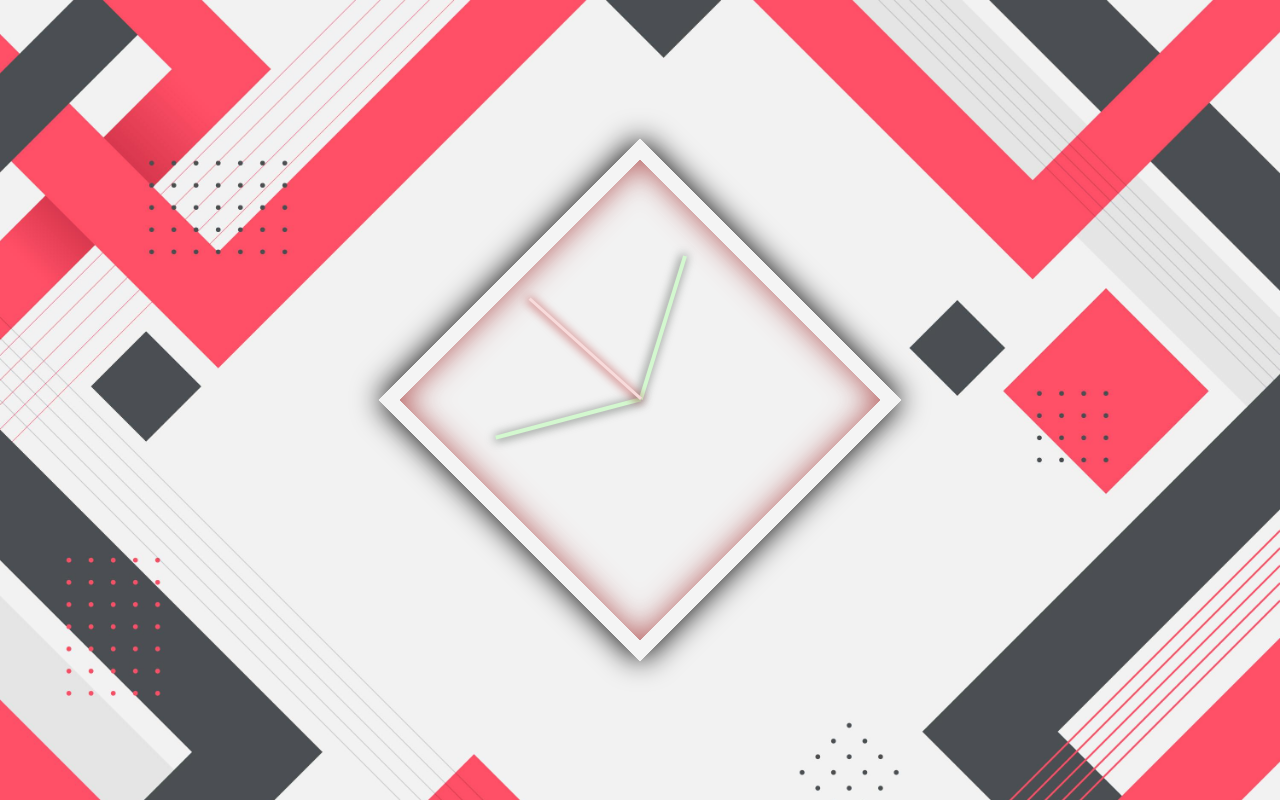
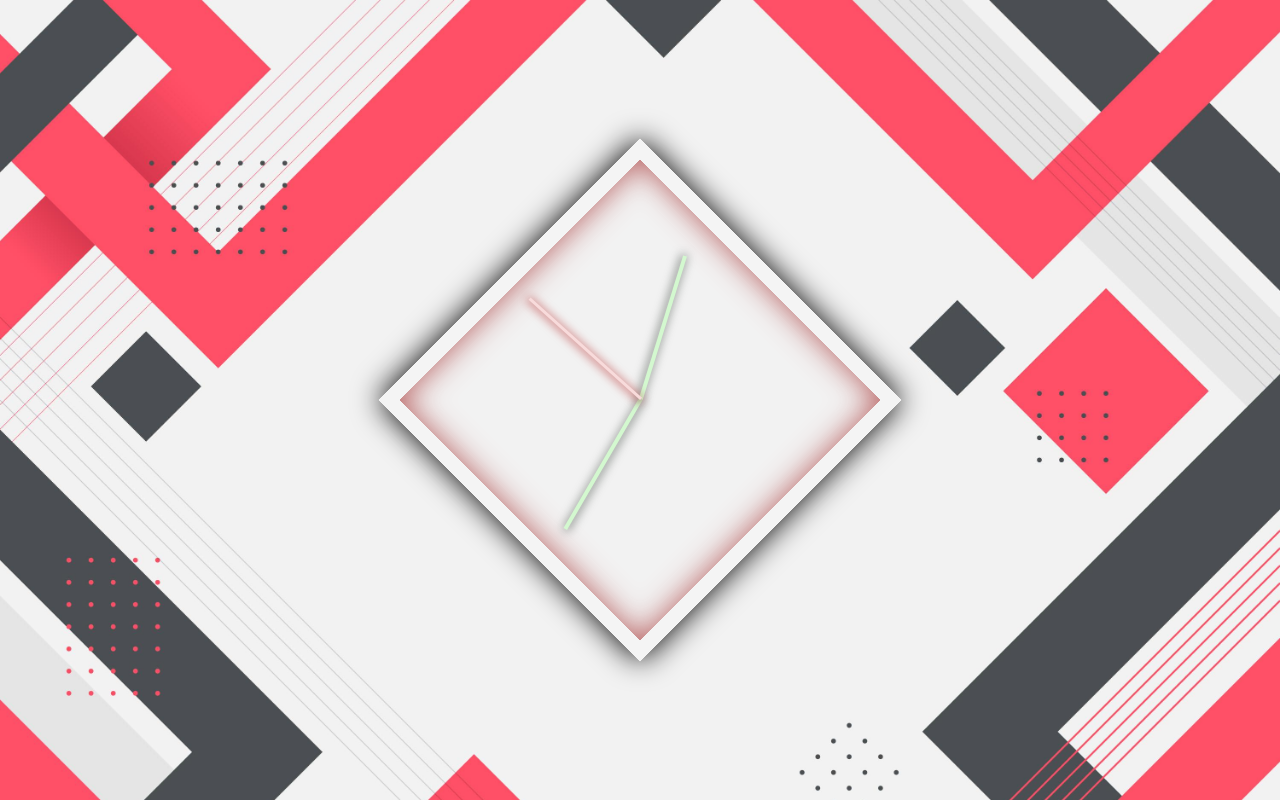
Before and after one commit to nanoarce7/Clock-JS-CSS-, a plain HTML site: page index.html in a window 1280 px wide. Drawn offline with Linux system fonts and the light colour scheme.

```diff
--- a/index.html
+++ b/index.html
@@ -54,6 +54,7 @@
             transform: translateY(-3px);
         }
 
+
         .hand {
             width: 50%;
             height: 4px;
@@ -79,8 +80,8 @@
             transition-timing-function: cubic-bezier(0.21, 1.84, 0.52, 1.46);
             box-shadow: 0px 1px 10px 1px rgba(175, 19, 19, 0.651);
             transform: rotate(45deg);
+        }
 
-        }
     </style>
 
 <script>
@@ -100,7 +101,7 @@
         minHand.style.transform = `rotate(${minsDegrees}deg)`;
 
         const hour = now.getHours();
-        const hourDegrees = ((hour / 24) * 360) + ((mins/60)*6);
+        const hourDegrees = ((hour / 24) * 360) + ((mins/60)*6) - 45;
         hourHand.style.transform = `rotate(${hourDegrees}deg)`;
 
     }
```
Also changed, not shown: 2 other files.
